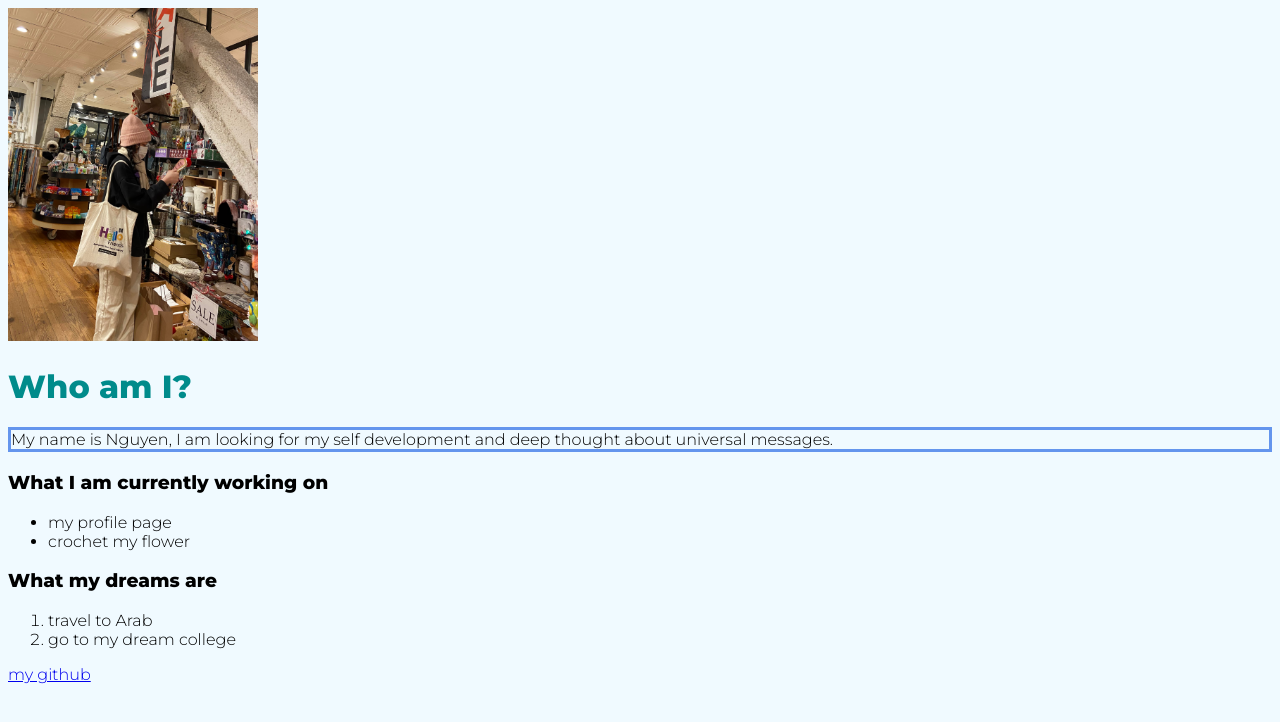
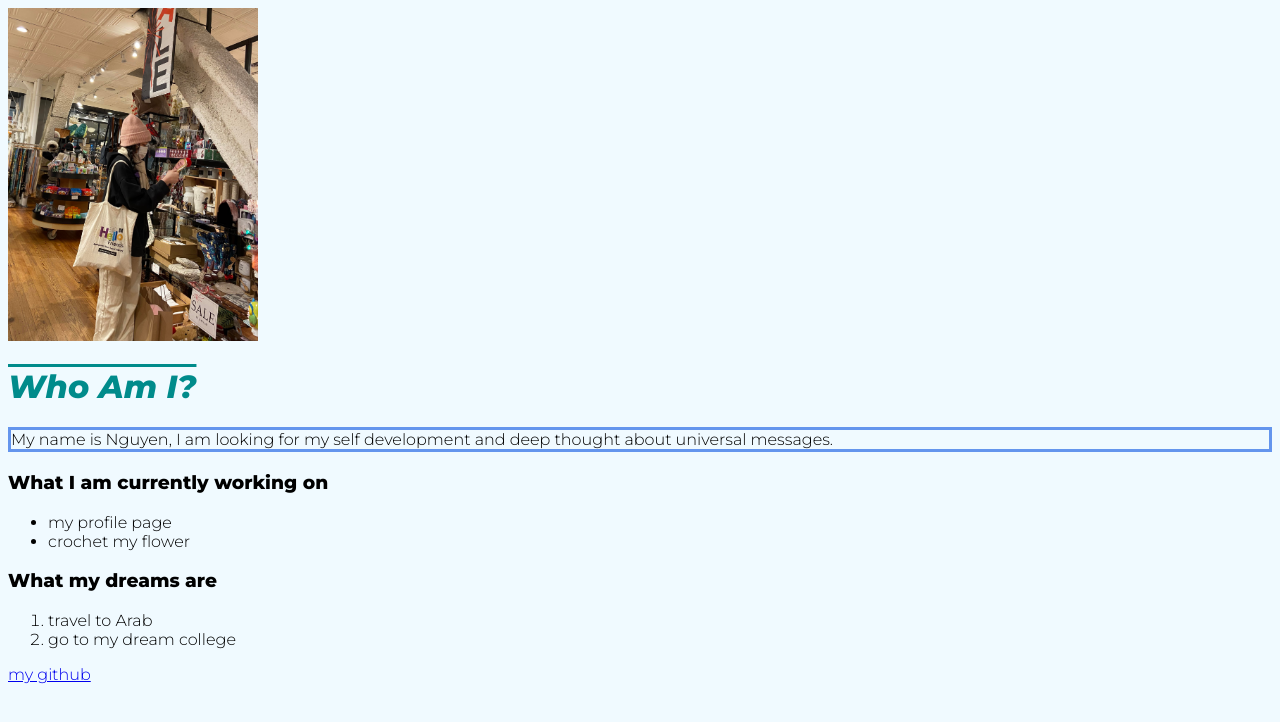
Before and after one commit to Ngntran16/My-profile, a plain HTML site: page index.html in a window 1280 px wide. Drawn offline with Linux system fonts and the light colour scheme.

Commit message:
practice with styling fonts add text- transform and choose the one that look good add text- decoration and try some of the line add font- style and choose style I want the title to be

```diff
--- a/CSS/global.css
+++ b/CSS/global.css
@@ -8,6 +8,9 @@ body {
 h1 {
     color: #cf184f;
     font-weight: 900;
+    text-transform: capitalize;
+    text-decoration: overline;
+    font-style: italic;
 }
 
 h3 {
```
